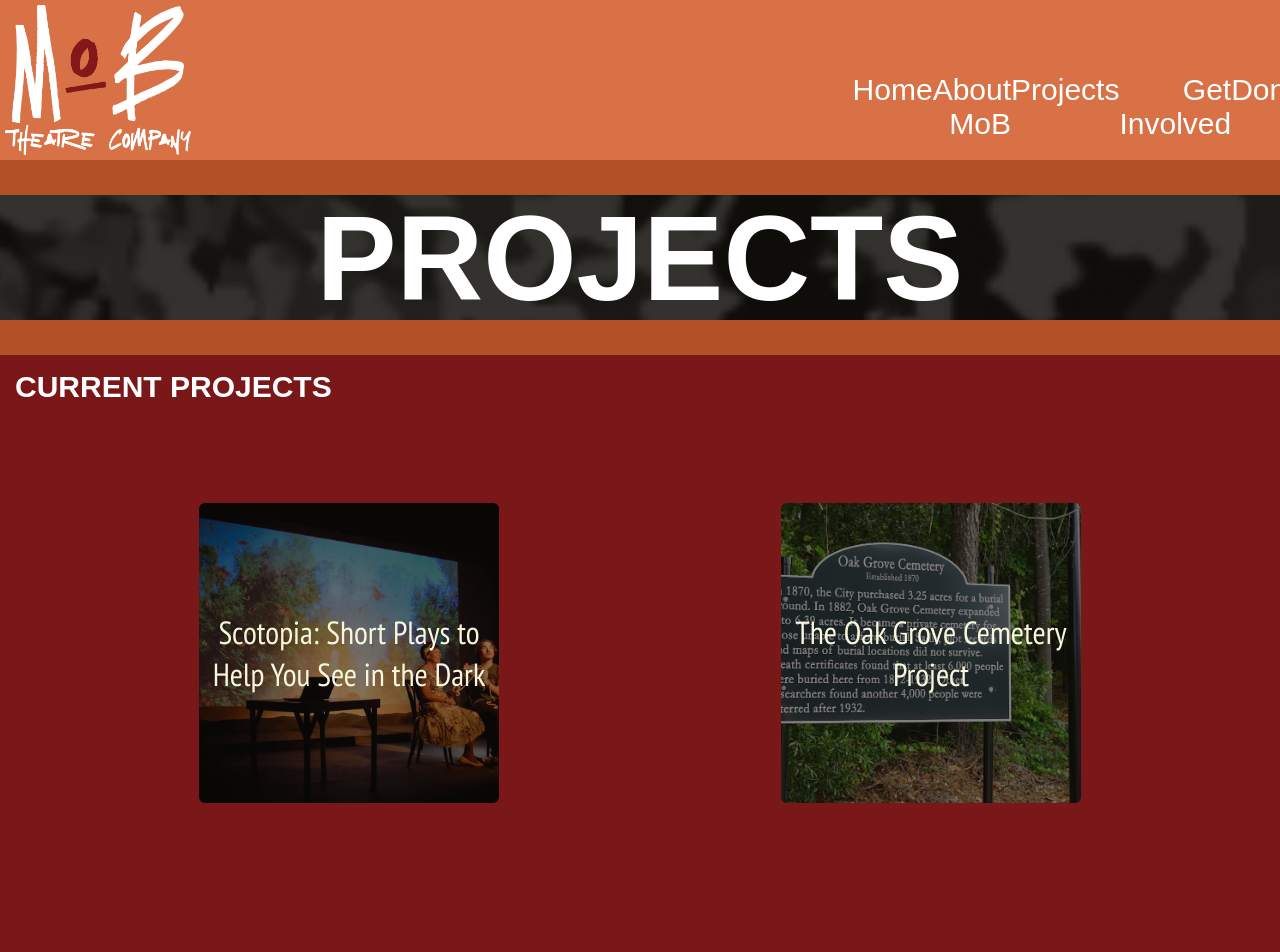
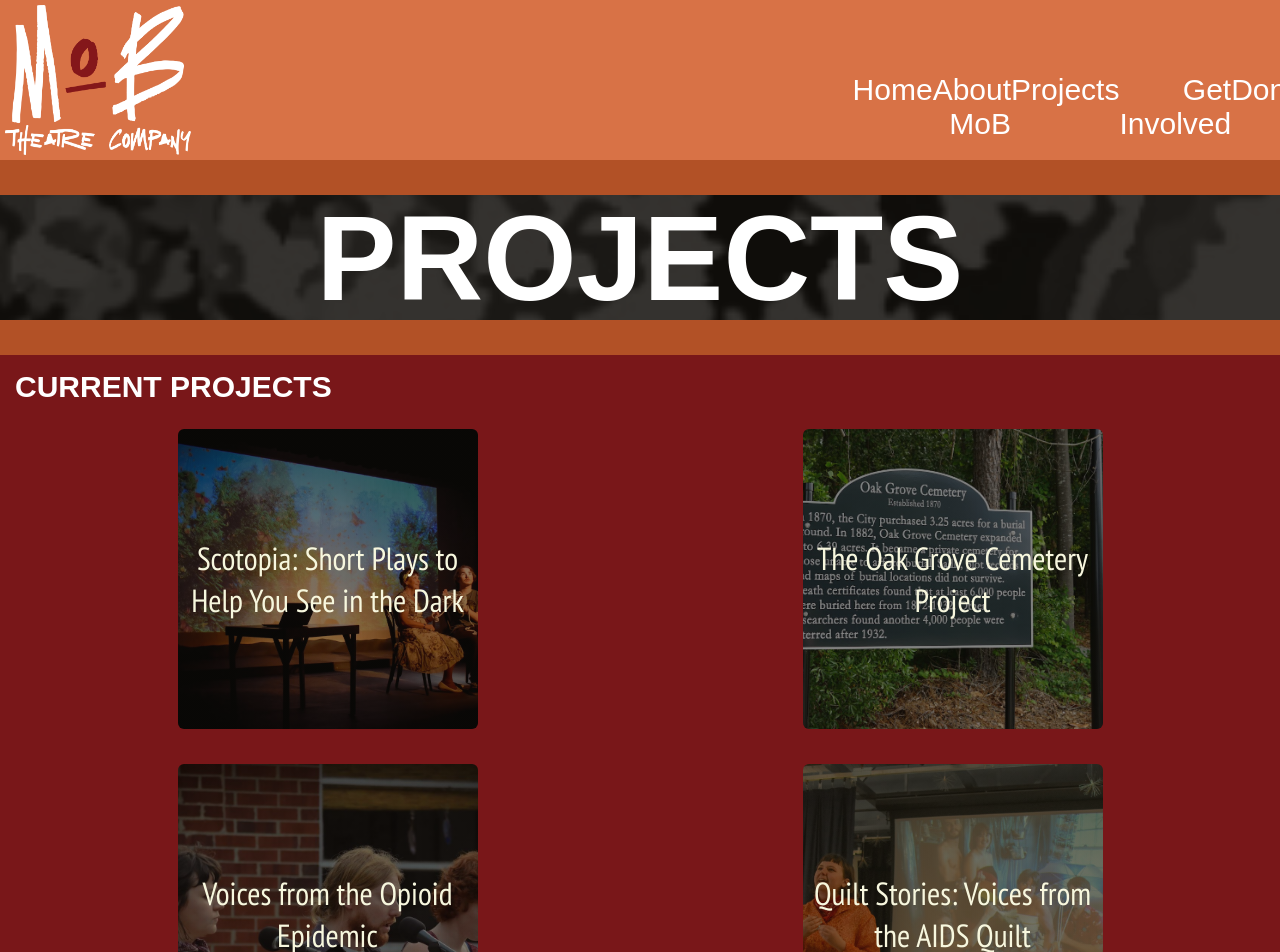
Before and after one commit to mackwick/MoB_Website_FE, a React (Vite) app: page /projects in a window 1280 px wide. Shown: the top 952 px of the page. Built offline with nearby package versions, Linux system fonts and the light colour scheme; a web font is replaced by a local one.

Commit message:
project component design for 650px

```diff
--- a/src/index.css
+++ b/src/index.css
@@ -824,16 +824,6 @@ h3 {
     font-size: 1rem;
   }
 
-  .one-project {
-    width: 48dvw;
-    height: 35dvw;
-  }
-
-  .project-tease-image {
-    height: 9rem;
-    width: 9rem;
-  }
-
   .engage-tease-image {
     height: 10rem;
     width: 10rem;
@@ -856,6 +846,22 @@ h3 {
 
   .contact-h2 {
     font-size: 1.5em;
+  }
+
+  .project-teasers-div {
+    justify-content: space-around;
+  }
+
+  .project-link {
+    font-size: 3rem;
+  }
+
+  .one-project {
+    border: none;
+    margin-bottom: 2rem;
+    width: 100%;
+    width: 45dvw;
+    height: 300px;
   }
 }
 
```
